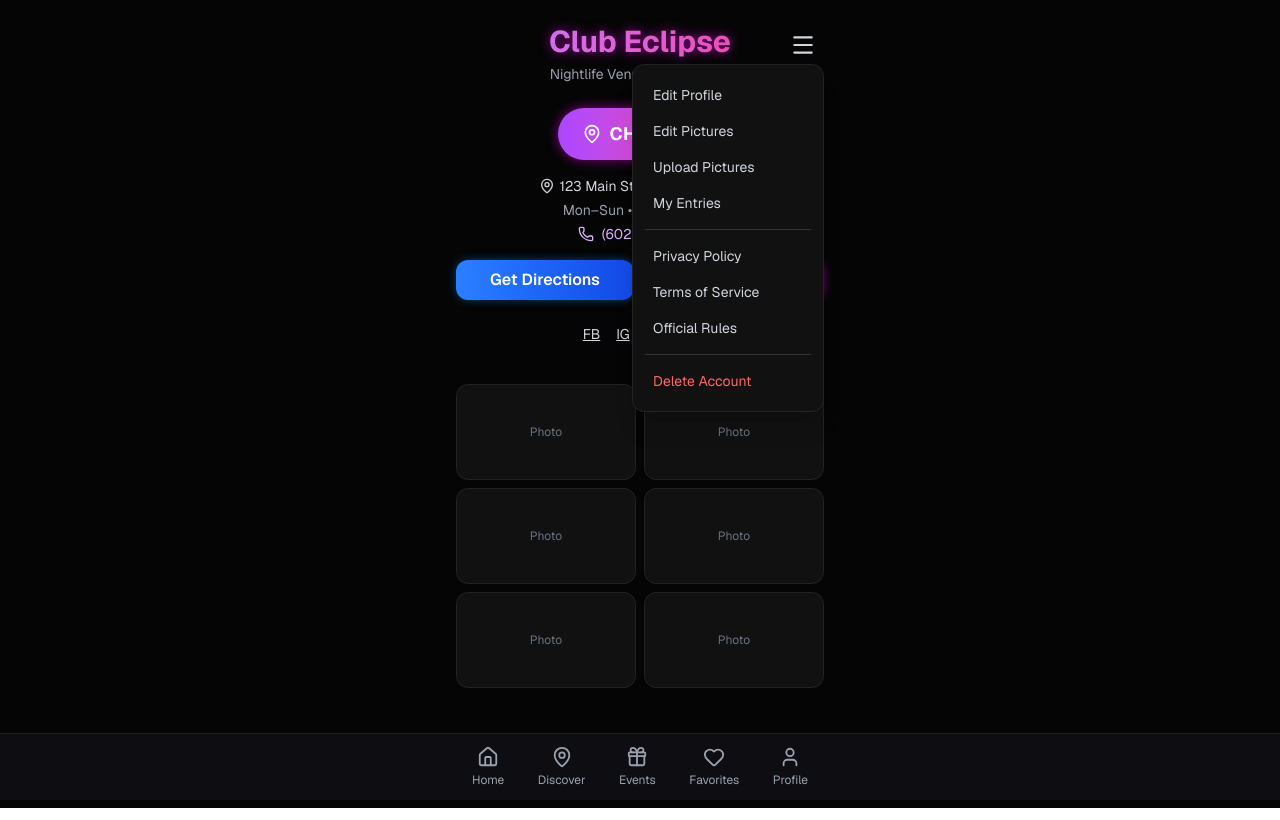
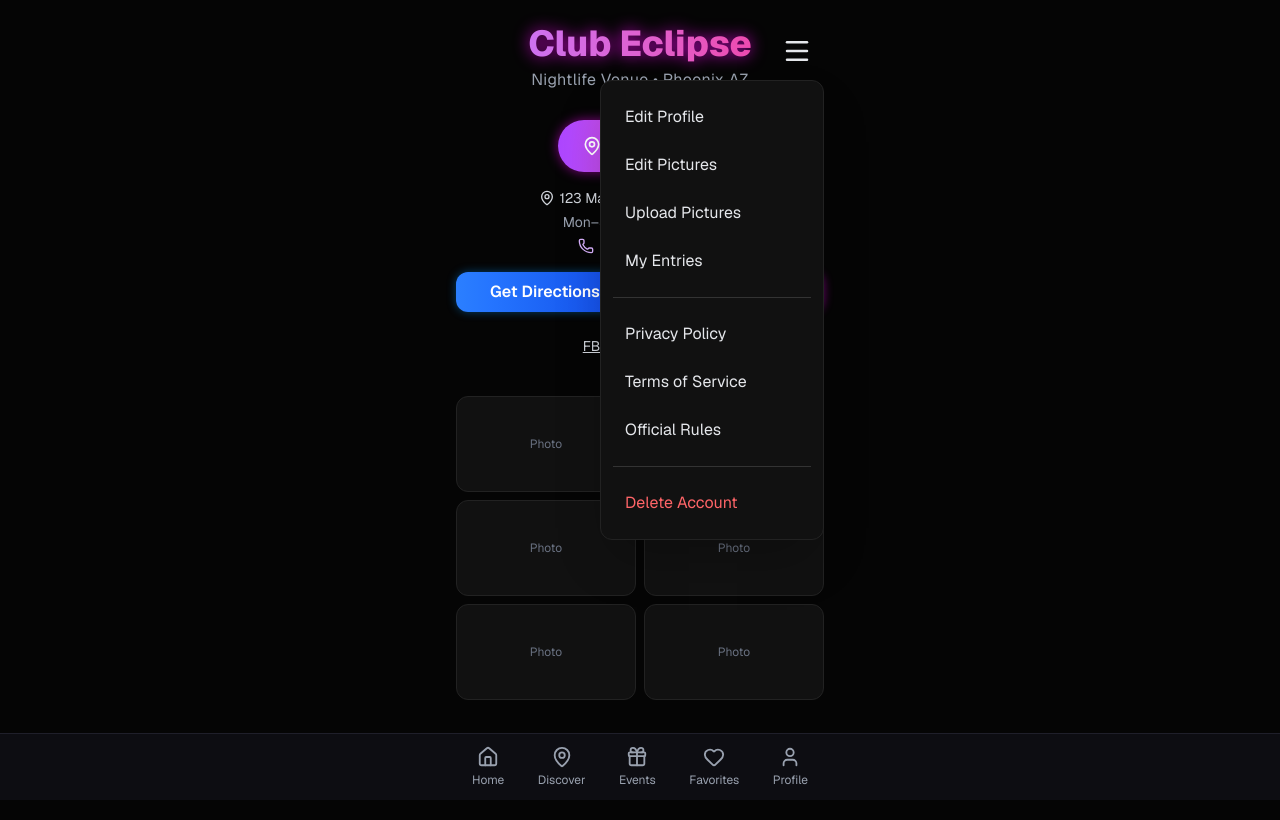
Before and after one commit to CloudedDesire/sweepstakes_promotion, a Next.js app: page /venues in a window 1280 px wide. Both pictures are taken after a click on the button 803 px from the left and 45 px from the top of the page. Built offline with nearby package versions, Linux system fonts and the light colour scheme.

Commit message:
header changes

```diff
--- a/app/components/Header.tsx
+++ b/app/components/Header.tsx
@@ -10,42 +10,42 @@ export default function Header({ title, tagline }: { title: string; tagline: str
     <div className="w-full max-w-[400px] px-4 pt-6 relative">
 
       {/* Title */}
-      <h1 className="text-3xl font-bold text-center bg-gradient-to-r from-purple-400 to-pink-500 bg-clip-text text-transparent drop-shadow-[0_0_6px_rgba(255,0,255,0.6)]">
+      <h1 className="text-4xl font-extrabold text-center bg-gradient-to-r from-purple-400 to-pink-500 bg-clip-text text-transparent drop-shadow-[0_0_8px_rgba(255,0,255,0.7)]">
         {title}
       </h1>
 
       {/* Tagline */}
-      <p className="text-center text-gray-400 text-sm mt-1 mb-4">
+      <p className="text-center text-gray-400 text-base mt-1 mb-5 tracking-wide">
         {tagline}
       </p>
 
       {/* Hamburger Menu */}
       <button
         onClick={() => setOpen(!open)}
-        className="absolute right-4 top-6 p-2"
+        className="absolute right-4 top-6 p-3"
       >
-        <Menu size={26} className="text-gray-300" />
+        <Menu size={30} className="text-gray-200" />
       </button>
 
       {/* Slide‑Down Menu */}
       {open && (
-        <div className="absolute right-4 top-16 w-48 bg-[#111] border border-[#222] rounded-xl shadow-xl z-50 p-3 text-sm">
-          <div className="flex flex-col text-gray-300">
+        <div className="absolute right-4 top-20 w-56 bg-[#111] border border-[#222] rounded-xl shadow-2xl z-50 p-3 text-base">
+          <div className="flex flex-col text-gray-200">
 
-            <a href="#" className="py-2 px-2 hover:bg-[#222] rounded">Edit Profile</a>
-            <a href="#" className="py-2 px-2 hover:bg-[#222] rounded">Edit Pictures</a>
-            <a href="#" className="py-2 px-2 hover:bg-[#222] rounded">Upload Pictures</a>
-            <a href="#" className="py-2 px-2 hover:bg-[#222] rounded">My Entries</a>
+            <a href="#" className="py-3 px-3 hover:bg-[#222] rounded-lg">Edit Profile</a>
+            <a href="#" className="py-3 px-3 hover:bg-[#222] rounded-lg">Edit Pictures</a>
+            <a href="#" className="py-3 px-3 hover:bg-[#222] rounded-lg">Upload Pictures</a>
+            <a href="#" className="py-3 px-3 hover:bg-[#222] rounded-lg">My Entries</a>
 
-            <div className="border-t border-[#333] my-2" />
+            <div className="border-t border-[#333] my-3" />
 
-            <a href="#" className="py-2 px-2 hover:bg-[#222] rounded">Privacy Policy</a>
-            <a href="#" className="py-2 px-2 hover:bg-[#222] rounded">Terms of Service</a>
-            <a href="#" className="py-2 px-2 hover:bg-[#222] rounded">Official Rules</a>
+            <a href="#" className="py-3 px-3 hover:bg-[#222] rounded-lg">Privacy Policy</a>
+            <a href="#" className="py-3 px-3 hover:bg-[#222] rounded-lg">Terms of Service</a>
+            <a href="#" className="py-3 px-3 hover:bg-[#222] rounded-lg">Official Rules</a>
 
-            <div className="border-t border-[#333] my-2" />
+            <div className="border-t border-[#333] my-3" />
 
-            <a href="#" className="py-2 px-2 text-red-400 hover:bg-[#222] rounded">
+            <a href="#" className="py-3 px-3 text-red-400 hover:bg-[#222] rounded-lg">
               Delete Account
             </a>
           </div>
```
